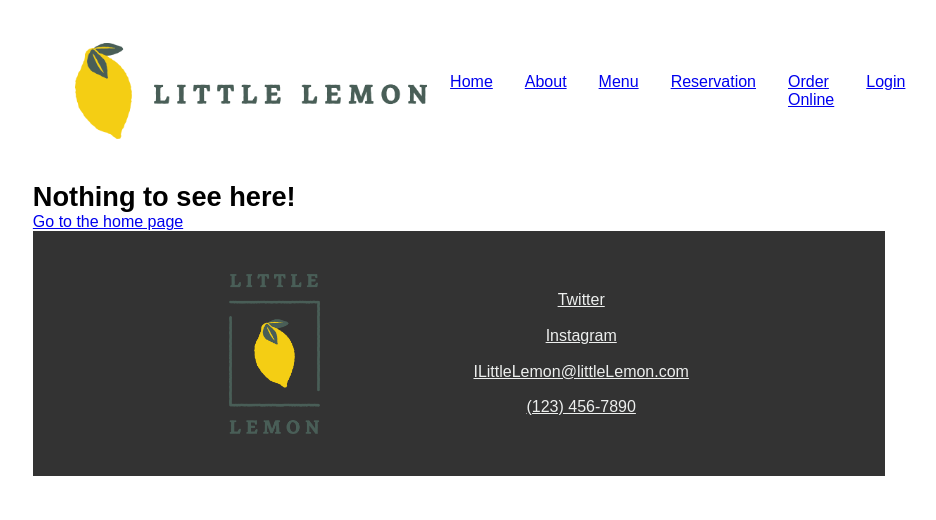
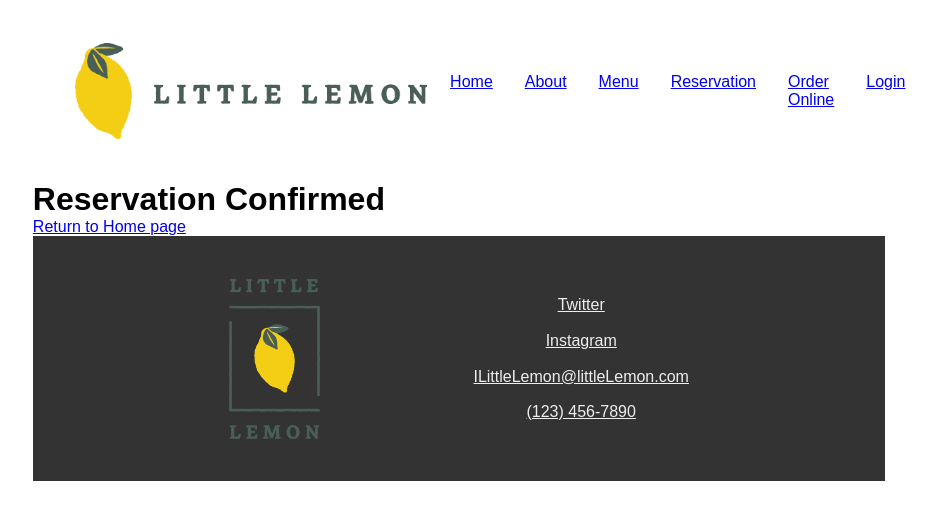
Before and after one commit to ksio2123/little_lemon_frontend, a React (Create React App) app in the folder little_lemon/: page /booking/confirmed in a window 1280 px wide. Shown: the top 520 px of the page, without its empty margins (181-1117 px from the left). Built offline with nearby package versions, Linux system fonts and the light colour scheme.

Commit message:
Added API calls

```diff
--- a/little_lemon/public/index.html
+++ b/little_lemon/public/index.html
@@ -17,6 +17,8 @@
       user's mobile device or desktop. See https://developers.google.com/web/fundamentals/web-app-manifest/
     -->
     <link rel="manifest" href="%PUBLIC_URL%/manifest.json" />
+
+    <!-- (failed)net::ERR_BLOCKED_BY_ORB	 -->
     <script src="https://raw.githubusercontent.com/courseraap/capstone/main/api.js"></script>
     <!--
       Notice the use of %PUBLIC_URL% in the tags above.
--- a/little_lemon/src/App.js
+++ b/little_lemon/src/App.js
@@ -2,35 +2,44 @@ import Header from './Header';
 import Main from './Main';
 import Footer from './Footer';
 import './App.css';
-import { Routes, Route, Outlet, Link } from "react-router-dom";
-import BookingForm, {dateToString} from './BookingForm';
+import { Routes, Route, Outlet, Link, useNavigate} from "react-router-dom";
+import BookingForm from './BookingForm';
 import { useReducer } from 'react';
+import { fetchAPI, submitAPI } from './api';
+import { ConfirmationBooking } from './ConfirmationBooking';
 
-const reducer = (state, action) => {
-  const {date, time} = action;
-  let dateToChange = JSON.parse(JSON.stringify(state[date]));
-  let newDateEntry = dateToChange.filter((iTime) => iTime !== time);
+const reducer = (_, action) => {
   return {
-    ...state,
-    [date]: newDateEntry
+    date: action.date,
+    times: fetchAPI(action.date)
   }
 }
 
 function App() {
-  const date = new Date();
-  let initialState = {};
-  for (let i = 0; i < 7; i++) {
-    date.setDate(date.getDate() + 1);
-    const key = dateToString(date);
-    initialState[key] = ['17:00', '18:00', '19:00', '20:00', '21:00', '22:00'];
+  const curDate = new Date();
+  let initialState = {
+    date: curDate,
+    times: fetchAPI(curDate)
+  };
+  const [availableTimes, dispatch] = useReducer(reducer, initialState);
+  const navigate = useNavigate();
+  const submitForm = (e) => {
+    if (submitAPI(e) ===  true) {
+      navigate('booking/confirmed');
+    }
   }
-
-  const [availableTimes, dispatch] = useReducer(reducer, initialState);
   return (
     <Routes>
     <Route path="/" element={<Layout />}>
       <Route index element={<Main />} />
-      <Route path="booking" element={<BookingForm availableTimes={availableTimes} updateTimes={(date, time) => dispatch({date, time})}/>} />
+      <Route path="booking">
+        <Route index element={
+          <BookingForm availableTimes={availableTimes}
+            updateTimes={(date) => dispatch({date})}
+            submitForm={submitForm}
+          />} />
+        <Route path="confirmed" element={<ConfirmationBooking />}></Route>
+      </Route>
       <Route path="*" element={<NoMatch />} />
     </Route>
   </Routes>
--- a/little_lemon/src/BookingForm.js
+++ b/little_lemon/src/BookingForm.js
@@ -2,34 +2,28 @@ import { useEffect, useState } from "react";
 import DatePicker from 'react-datepicker'
 import "react-datepicker/dist/react-datepicker.css";
 
-export const dateToString = (date) => {
-    return `${date.getFullYear()}-${date.getMonth() + 1}-${date.getDate()}`;
-}
-
-function BookingForm({availableTimes, updateTimes}) {
-    const possibleDates = Object.keys(availableTimes).filter((date) => availableTimes[date].length > 0);
-    const [date, setDate] = useState(possibleDates[0]);
-    const [time, setTime] = useState(availableTimes[possibleDates[0]][0]);
+function BookingForm({availableTimes, updateTimes, submitForm}) {
+    const [date, setDate] = useState(availableTimes.date);
+    const [time, setTime] = useState(availableTimes.times[0]);
     const [guests, setGuests] = useState(1);
     const [occasion, setOccasion] = useState('birthday');
     const handleSubmit = (e) => {
-        updateTimes(date, time);
+        submitForm(e);
         e.preventDefault();
-        alert('success');
     }
 
     useEffect(() => {
-        setDate(possibleDates[0]);
-        setTime(availableTimes[possibleDates[0]][0])
-    }, [availableTimes, possibleDates])
+        setDate(availableTimes.date);
+        setTime(availableTimes.times[0])
+    }, [availableTimes])
     return (
         <div style={{width: '100%', display: 'flex', justifyContent:'center', padding: '4%'}}>
         <form style={{display: 'grid', maxWidth: '200px', gap: '20px'}} onSubmit={handleSubmit}>
             <label htmlFor="res-date">Choose date</label>
-            <DatePicker id="res-date" onChange={(date) => setDate(dateToString(date))} selected={date} includeDates={possibleDates}/>
+            <DatePicker id="res-date" onChange={(date) => updateTimes(date)} selected={date} />
             <label htmlFor="res-time">Choose time</label>
             <select id="res-time" value={time} onChange={(e) => setTime(e.target.value)}>
-                {availableTimes[date].map((time) => {
+                {availableTimes.times.map((time) => {
                     return (
                         <option value={time} key={time}>{time}</option>
                     )
--- /dev/null
+++ b/little_lemon/src/ConfirmationBooking.js
@@ -0,0 +1,10 @@
+import { Link } from "react-router-dom"
+
+export function ConfirmationBooking() {
+    return (
+        <>
+            <h1> Reservation Confirmed </h1>
+            <Link to="/">Return to Home page</Link>
+        </>
+    )
+}
--- /dev/null
+++ b/little_lemon/src/api.js
@@ -0,0 +1,27 @@
+const seededRandom = function (seed) {
+    var m = 2**35 - 31;
+    var a = 185852;
+    var s = seed % m;
+    return function () {
+        return (s = s * a % m) / m;
+    };
+}
+
+export const fetchAPI = function(date) {
+    let result = [];
+    let random = seededRandom(date.getDate());
+
+    for(let i = 17; i <= 23; i++) {
+        if(random() < 0.5) {
+            result.push(i + ':00');
+        }
+        if(random() < 0.5) {
+            result.push(i + ':30');
+        }
+    }
+    console.log(result);
+    return result;
+};
+export const submitAPI = function(formData) {
+    return true;
+};
```
Also changed, not shown: 1 other file (tests, documents, lock files or other folders).
